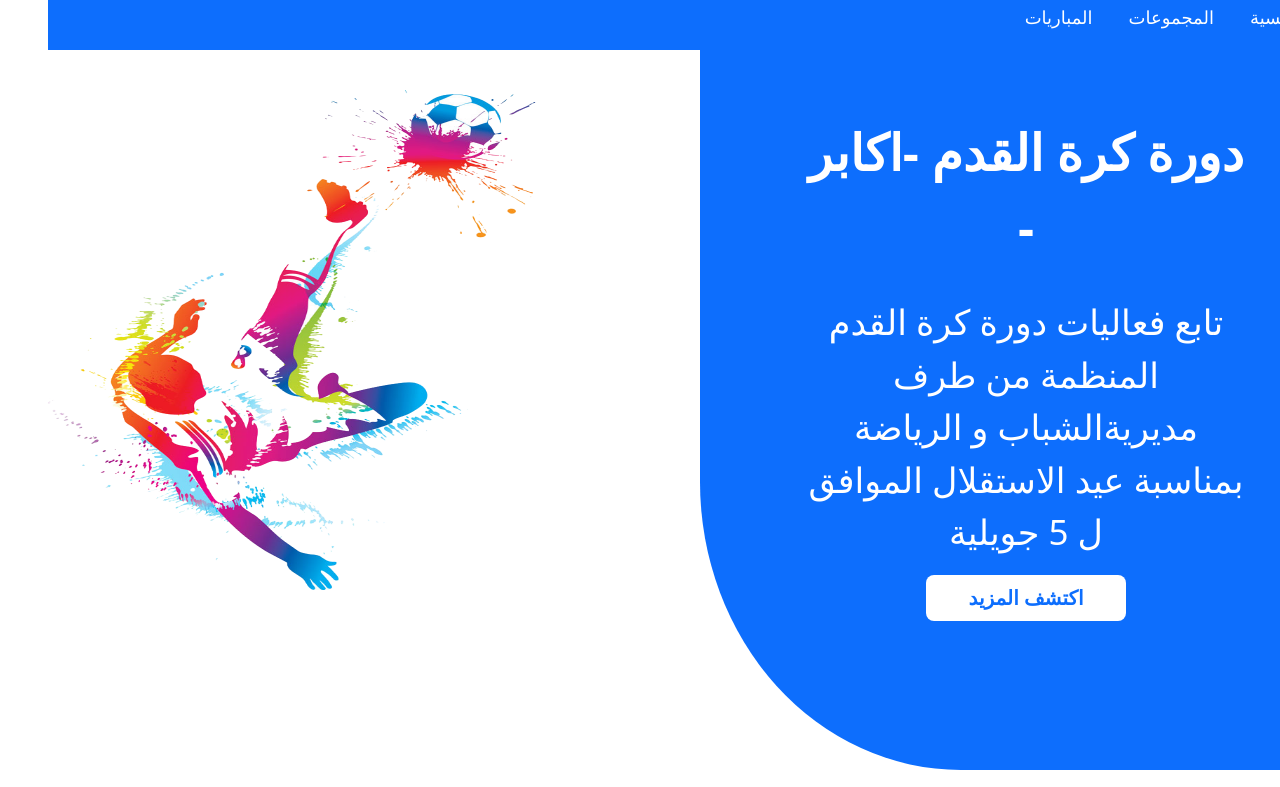
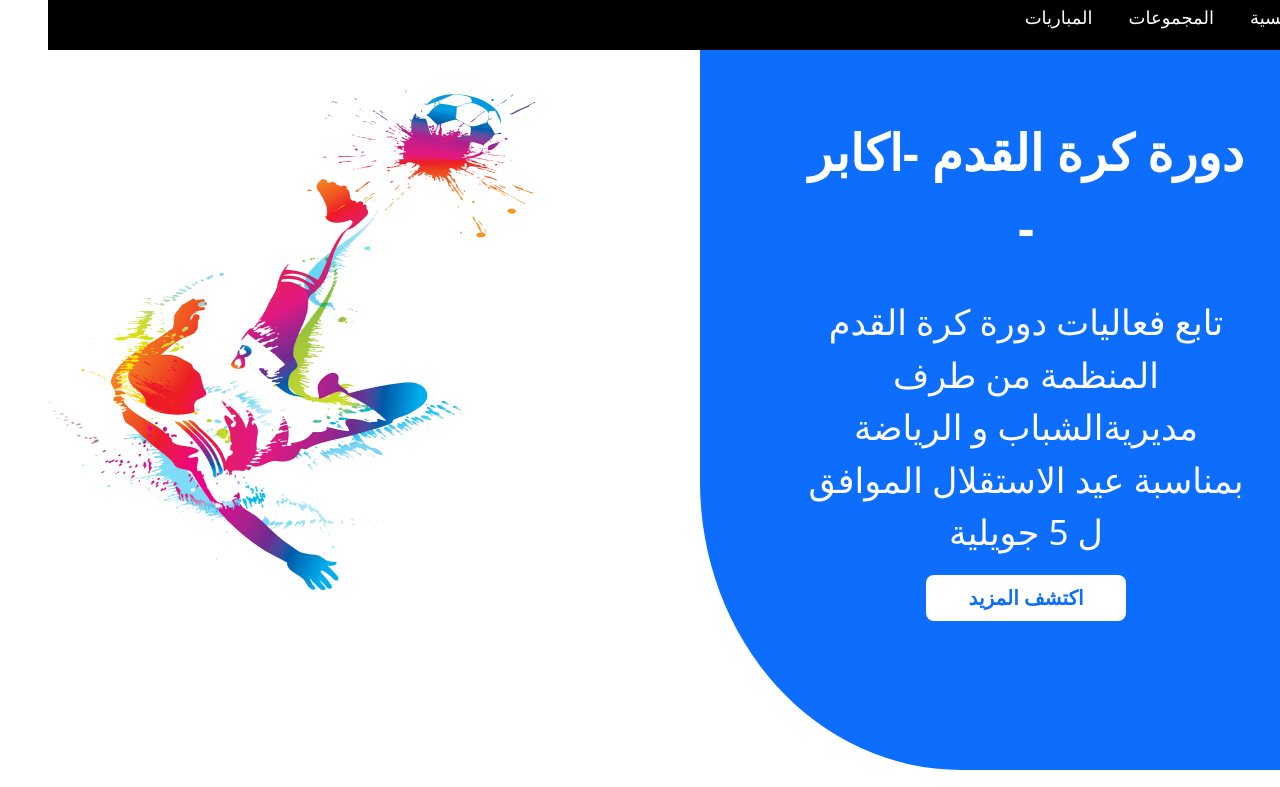
Before and after one commit to DJDERNANE/LydiaHotel, a plain HTML site: page index.html in a window 1280 px wide. Shown: the top 787 px of the page. Drawn offline with Linux system fonts and the light colour scheme.

Commit message:
Update style.css

```diff
--- a/css/style.css
+++ b/css/style.css
@@ -114,8 +114,9 @@ button:hover{
     justify-content: space-between;
     height: 50px;
     align-items: center;
-    background-color: #0d6efd;
+    background-color: black;
     top: 0px;
+    right: 0px;
     width: 100%;
 
 }
```
